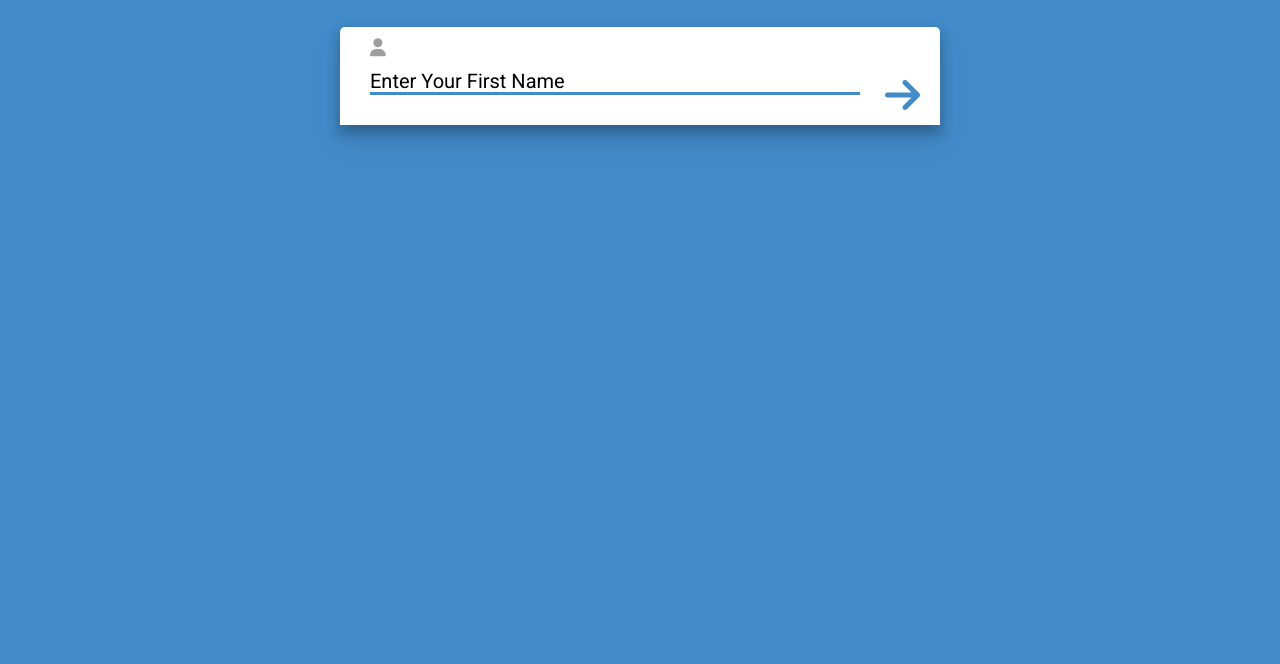
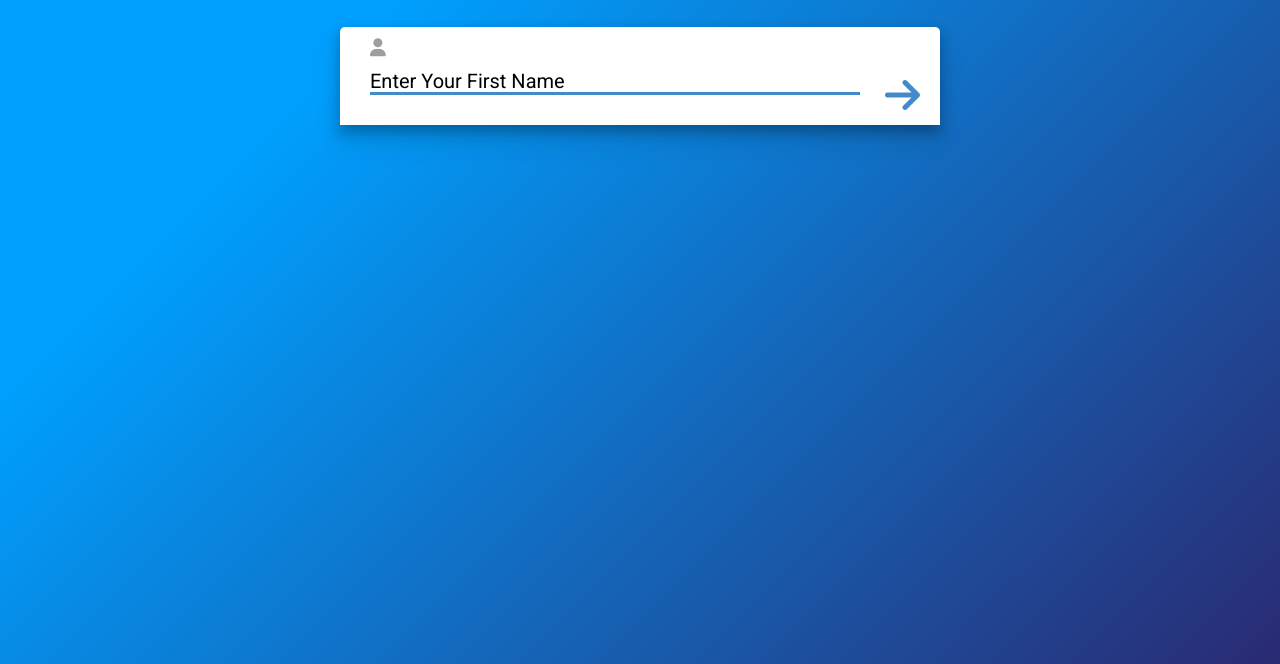
Before and after one commit to Chintan-24/Reg-Form-JS, a website: page index.html in a window 1280 px wide. Shown: the part 136-800 px from the top of the page. Drawn offline with Linux system fonts and the light colour scheme.

Commit message:
style bg

```diff
--- a/css/main.css
+++ b/css/main.css
@@ -1,7 +1,8 @@
 @import url("https://fonts.googleapis.com/css2?family=Roboto:wght@300;400;500&display=swap");
 @import url("https://fonts.googleapis.com/css2?family=Dancing+Script:wght@600&display=swap");
 body {
-  background: #428bca;
+  background-color: #2a2a72;
+  background-image: linear-gradient(315deg, #2a2a72 0%, #009ffd 74%);
   font-family: "Roboto", sans-serif;
   margin: 0; }
 
```
